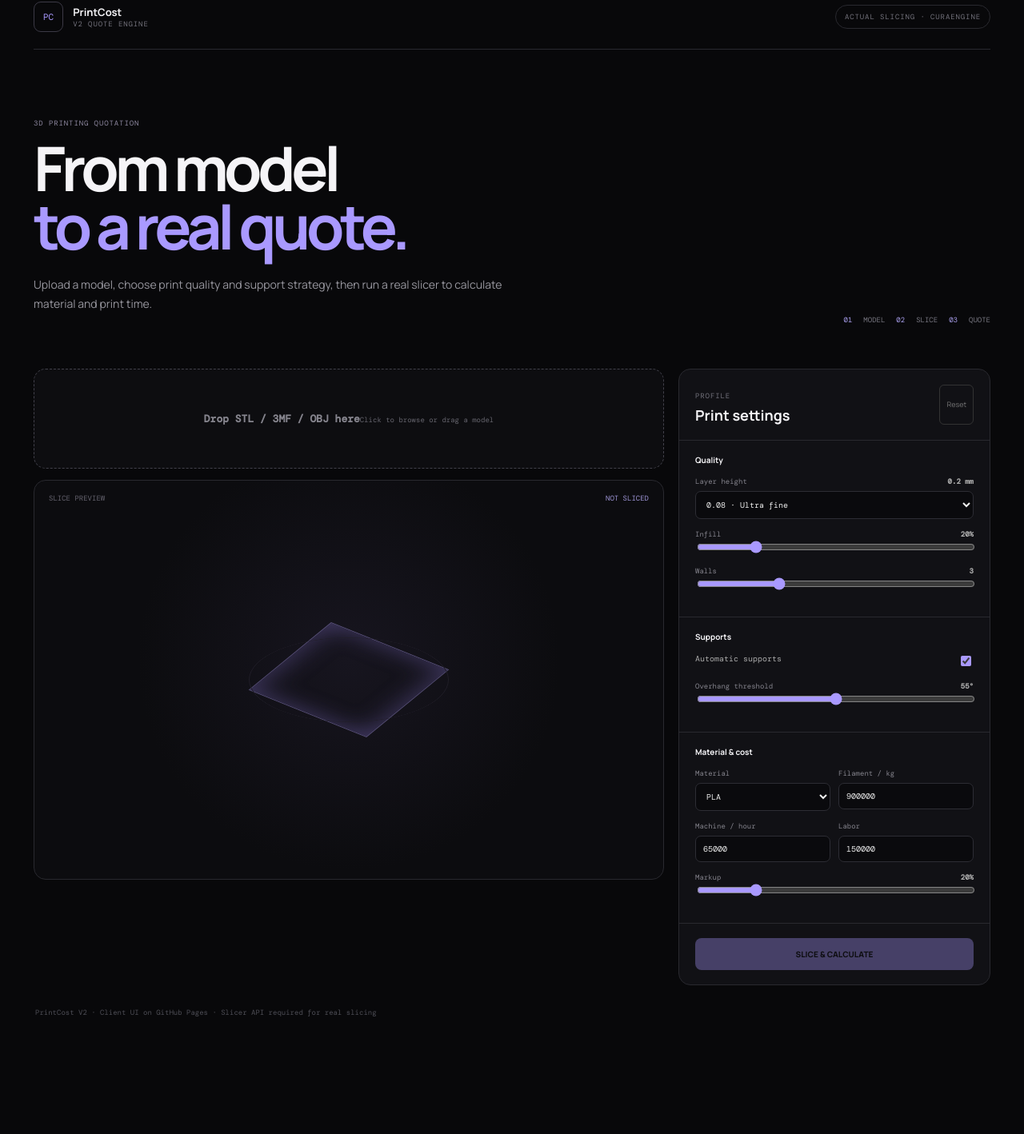
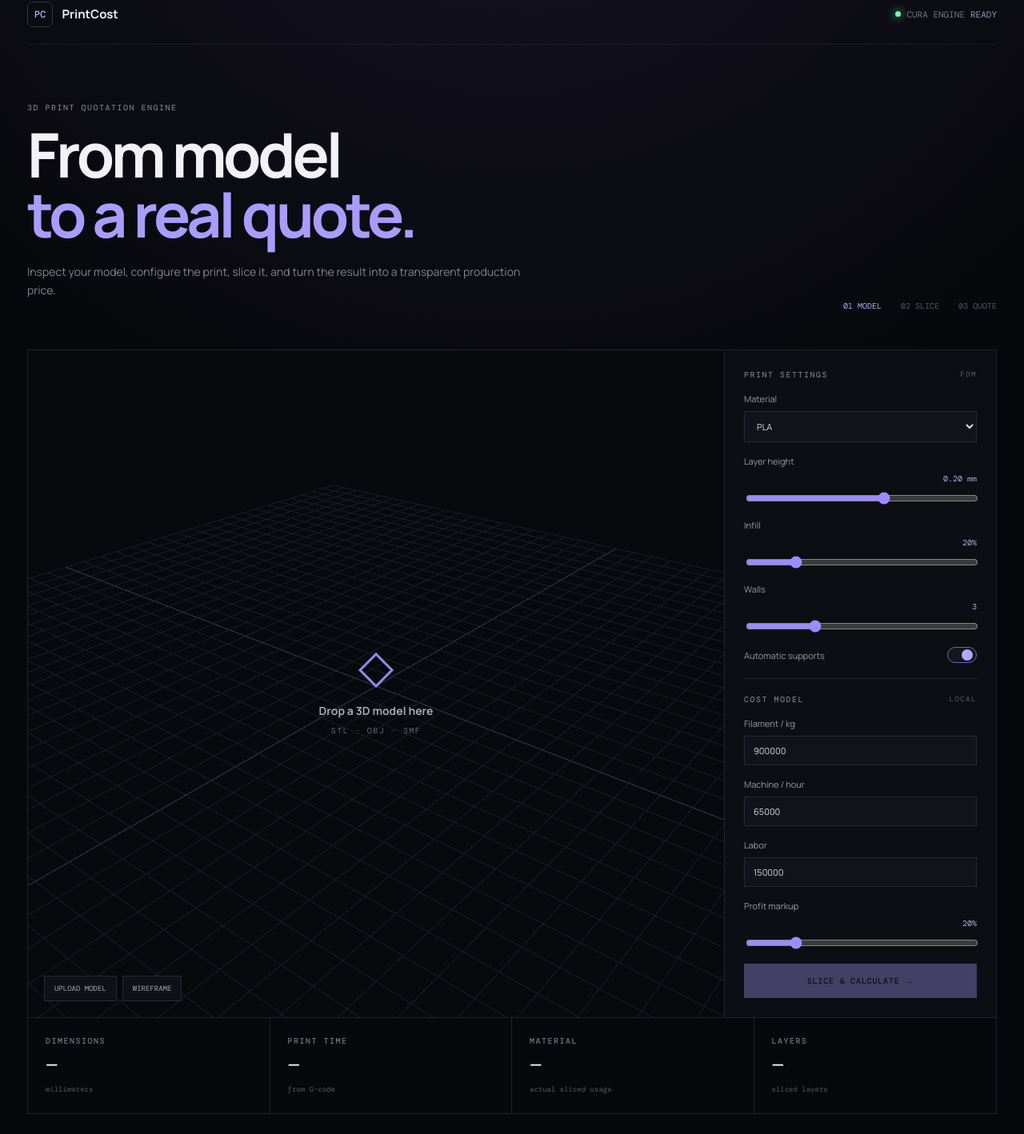
Before and after one commit to aliaslany/3DPRICE, a React (Vite) app in the folder frontend/: page / in a window 1280 px wide. Shown: the part 20-1438 px from the top of the page at 80% size. Before the commit the page ends 1350 px from the top, so only its background shows below. Built offline with nearby package versions, Linux system fonts and the light colour scheme; no server answers.

Commit message:
Add files via upload

```diff
--- a/frontend/src/App.tsx
+++ b/frontend/src/App.tsx
@@ -1,39 +1,283 @@
-import {useMemo,useState} from "react";
+import { useEffect, useRef, useState } from "react";
+import * as THREE from "three";
+import { OrbitControls } from "three/examples/jsm/controls/OrbitControls.js";
+import { STLLoader } from "three/examples/jsm/loaders/STLLoader.js";
+import { OBJLoader } from "three/examples/jsm/loaders/OBJLoader.js";
+import { ThreeMFLoader } from "three/examples/jsm/loaders/3MFLoader.js";
 
-type Settings={material:string;layerHeight:number;infill:number;walls:number;supports:boolean;supportAngle:number;printer:string;currency:string;filamentPerKg:number;machinePerHour:number;labor:number;markup:number;delivery:number};
-type Slice={volume_cm3:number;weight_g:number;print_time_sec:number;material_cost:number;machine_cost:number;support_weight_g:number;layers:number;total:number;warnings:string[]};
-const API=import.meta.env.VITE_API_URL||"http://localhost:8000";
-const initial:Settings={material:"PLA",layerHeight:.2,infill:20,walls:3,supports:true,supportAngle:55,printer:"generic_fdm_220",currency:"Toman",filamentPerKg:900000,machinePerHour:65000,labor:150000,markup:20,delivery:0};
-const money=(n:number)=>new Intl.NumberFormat("en-US",{maximumFractionDigits:0}).format(n)+" تومان";
+const API = import.meta.env.VITE_API_URL || "http://localhost:8000";
 
-export default function App(){
- const [file,setFile]=useState<File|null>(null),[s,setS]=useState(initial),[busy,setBusy]=useState(false),[slice,setSlice]=useState<Slice|null>(null),[quote,setQuote]=useState(false),[error,setError]=useState("");
- const set=(k:keyof Settings,v:any)=>setS(x=>({...x,[k]:v}));
- const choose=(f?:File)=>{if(!f)return; if(!/\.(stl|3mf|obj)$/i.test(f.name)){setError("Only STL, 3MF and OBJ are supported.");return}setError("");setFile(f);setSlice(null)};
- const run=async()=>{if(!file)return;setBusy(true);setError("");try{const fd=new FormData();fd.append("file",file);Object.entries(s).forEach(([k,v])=>fd.append(k,String(v)));const r=await fetch(API+"/api/slice", {method:"POST",body:fd});if(!r.ok)throw new Error(await r.text());setSlice(await r.json())}catch(e){setError(e instanceof Error?e.message:"Slicing failed. Check the backend URL.")}finally{setBusy(false)}};
- const quoteReady=useMemo(()=>!!slice,[slice]);
- return <main>
-  <header><div className="brand"><b>PC</b><span><strong>PrintCost</strong><small>V2 QUOTE ENGINE</small></span></div><span className="status">ACTUAL SLICING · CURAENGINE</span></header>
-  <section className="hero"><div><small>3D PRINTING QUOTATION</small><h1>From model<br/><i>to a real quote.</i></h1><p>Upload a model, choose print quality and support strategy, then run a real slicer to calculate material and print time.</p></div><div className="steps"><span>01</span>MODEL <span>02</span>SLICE <span>03</span>QUOTE</div></section>
-  <section className="layout">
-   <div className="main">
-    <label className={"drop "+(file?"filled":"")} onDragOver={e=>e.preventDefault()} onDrop={e=>{e.preventDefault();choose(e.dataTransfer.files[0])}}>
-      <input type="file" accept=".stl,.3mf,.obj" onChange={e=>choose(e.target.files?.[0])}/>
-      <strong>{file?file.name:"Drop STL / 3MF / OBJ here"}</strong><span>{file?"Ready for slicing":"Click to browse or drag a model"}</span>
-    </label>
-    <div className="preview"><div className="preview-top">SLICE PREVIEW <span>{slice?"SLICED":"NOT SLICED"}</span></div><div className="wire"><div className="cube"></div><div className="ring"></div></div></div>
-    {slice&&<div className="metrics"><div><small>PRINT TIME</small><b>{Math.ceil(slice.print_time_sec/60)} min</b></div><div><small>MATERIAL</small><b>{slice.weight_g.toFixed(1)} g</b></div><div><small>LAYERS</small><b>{slice.layers}</b></div><div><small>SUPPORT</small><b>{slice.support_weight_g.toFixed(1)} g</b></div></div>}
-   </div>
-   <aside>
-    <div className="panel-title"><div><small>PROFILE</small><h2>Print settings</h2></div><button onClick={()=>setS(initial)}>Reset</button></div>
-    <section><h3>Quality</h3><label>Layer height <b>{s.layerHeight} mm</b><select value={s.layerHeight} onChange={e=>set("layerHeight",+e.target.value)}><option value=".08">0.08 · Ultra fine</option><option value=".12">0.12 · Fine</option><option value=".16">0.16 · Detail</option><option value=".2">0.20 · Standard</option><option value=".28">0.28 · Draft</option></select></label><label>Infill <b>{s.infill}%</b><input type="range" min="0" max="100" value={s.infill} onChange={e=>set("infill",+e.target.value)}/></label><label>Walls <b>{s.walls}</b><input type="range" min="1" max="8" value={s.walls} onChange={e=>set("walls",+e.target.value)}/></label></section>
-    <section><h3>Supports</h3><div className="toggle"><span>Automatic supports</span><input type="checkbox" checked={s.supports} onChange={e=>set("supports",e.target.checked)}/></div><label>Overhang threshold <b>{s.supportAngle}°</b><input type="range" min="40" max="70" value={s.supportAngle} onChange={e=>set("supportAngle",+e.target.value)}/></label></section>
-    <section><h3>Material & cost</h3><div className="two"><label>Material<select value={s.material} onChange={e=>set("material",e.target.value)}><option>PLA</option><option>PETG</option><option>ABS</option><option>TPU</option></select></label><label>Filament / kg<input type="number" value={s.filamentPerKg} onChange={e=>set("filamentPerKg",+e.target.value)}/></label></div><div className="two"><label>Machine / hour<input type="number" value={s.machinePerHour} onChange={e=>set("machinePerHour",+e.target.value)}/></label><label>Labor<input type="number" value={s.labor} onChange={e=>set("labor",+e.target.value)}/></label></div><label>Markup <b>{s.markup}%</b><input type="range" min="0" max="100" value={s.markup} onChange={e=>set("markup",+e.target.value)}/></label></section>
-    <button className="slice" disabled={!file||busy} onClick={run}>{busy?"SLICING MODEL…":slice?"RE-SLICE MODEL":"SLICE & CALCULATE"}</button>
-    {slice&&<div className="quote"><small>ESTIMATED CUSTOMER PRICE</small><strong>{money(slice.total)}</strong><div><span>Material</span><b>{money(slice.material_cost)}</b></div><div><span>Machine</span><b>{money(slice.machine_cost)}</b></div><div><span>Labor + markup</span><b>{money(slice.total-slice.material_cost-slice.machine_cost)}</b></div><button onClick={()=>setQuote(true)}>CREATE QUOTE →</button></div>}
-   </aside>
-  </section>
-  {quote&&<div className="modal"><div className="quote-card"><button className="x" onClick={()=>setQuote(false)}>×</button><small>PRINTCOST / QUOTE</small><h2>Professional print quote</h2><div className="quote-file">{file?.name}<span>{s.material} · {s.layerHeight} mm · {s.infill}% infill</span></div><div className="big">{money(slice!.total)}</div><div className="quote-grid"><span>Print time<b>{Math.ceil(slice!.print_time_sec/60)} min</b></span><span>Material<b>{slice!.weight_g.toFixed(1)} g</b></span><span>Supports<b>{s.supports?"Automatic":"Off"}</b></span><span>Layers<b>{slice!.layers}</b></span></div><form onSubmit={e=>{e.preventDefault();alert("Demo order submitted. Connect this form to your order API/email in production.")}}><input required placeholder="Customer name"/><input required type="tel" placeholder="Phone number"/><textarea placeholder="Delivery notes"></textarea><button>REQUEST THIS PRINT →</button></form></div></div>}
-  <footer>PrintCost V2 · Client UI on GitHub Pages · Slicer API required for real slicing</footer>
- </main>
+type Metrics = {
+  weight_g: number;
+  print_time_sec: number;
+  material_cost: number;
+  machine_cost: number;
+  total: number;
+  layers?: number;
+};
+
+function formatTime(sec: number) {
+  if (!sec) return "—";
+  const h = Math.floor(sec / 3600);
+  const m = Math.floor((sec % 3600) / 60);
+  return h ? `${h}h ${m}m` : `${m}m`;
 }
+
+function money(v: number) {
+  return new Intl.NumberFormat("en-US", { maximumFractionDigits: 0 }).format(v);
+}
+
+function Viewer({ file, wireframe, onMetrics }: {
+  file: File | null; wireframe: boolean; onMetrics: (m: {x:number,y:number,z:number}) => void;
+}) {
+  const mount = useRef<HTMLDivElement>(null);
+  const [loading, setLoading] = useState(false);
+
+  useEffect(() => {
+    if (!mount.current) return;
+    const host = mount.current;
+    const scene = new THREE.Scene();
+    scene.background = new THREE.Color("#08090d");
+
+    const camera = new THREE.PerspectiveCamera(42, host.clientWidth / host.clientHeight, 0.1, 10000);
+    camera.position.set(180, 150, 220);
+
+    const renderer = new THREE.WebGLRenderer({ antialias: true });
+    renderer.setPixelRatio(Math.min(devicePixelRatio, 2));
+    renderer.setSize(host.clientWidth, host.clientHeight);
+    renderer.outputColorSpace = THREE.SRGBColorSpace;
+    host.appendChild(renderer.domElement);
+
+    const controls = new OrbitControls(camera, renderer.domElement);
+    controls.enableDamping = true;
+    controls.dampingFactor = 0.07;
+
+    scene.add(new THREE.HemisphereLight(0xdfe7ff, 0x171923, 2.1));
+    const key = new THREE.DirectionalLight(0xffffff, 2.5);
+    key.position.set(120, 220, 160);
+    scene.add(key);
+    const rim = new THREE.PointLight(0x9b8cff, 20, 700);
+    rim.position.set(-180, 120, -120);
+    scene.add(rim);
+
+    const grid = new THREE.GridHelper(400, 40, 0x353946, 0x1b1d25);
+    grid.position.y = -1;
+    scene.add(grid);
+
+    let object: THREE.Object3D | null = null;
+    let frame: number;
+
+    const dispose = () => {
+      if (!object) return;
+      object.traverse((node: any) => {
+        node.geometry?.dispose?.();
+        if (Array.isArray(node.material)) node.material.forEach((m:any) => m.dispose?.());
+        else node.material?.dispose?.();
+      });
+    };
+
+    const fit = (obj: THREE.Object3D) => {
+      const box = new THREE.Box3().setFromObject(obj);
+      const size = box.getSize(new THREE.Vector3());
+      const center = box.getCenter(new THREE.Vector3());
+      obj.position.sub(center);
+      const max = Math.max(size.x, size.y, size.z);
+      const distance = max / (2 * Math.tan(THREE.MathUtils.degToRad(camera.fov / 2))) * 1.55;
+      camera.position.set(distance, distance * .7, distance);
+      camera.near = Math.max(max / 1000, .01);
+      camera.far = Math.max(max * 20, 1000);
+      camera.updateProjectionMatrix();
+      controls.target.set(0, 0, 0);
+      controls.update();
+      onMetrics({ x:size.x, y:size.y, z:size.z });
+    };
+
+    const material = new THREE.MeshStandardMaterial({
+      color: 0xaaa0ff,
+      roughness: .28,
+      metalness: .08,
+      wireframe
+    });
+
+    const load = async () => {
+      if (!file) return;
+      setLoading(true);
+      dispose();
+      const url = URL.createObjectURL(file);
+      try {
+        let obj: THREE.Object3D;
+        if (file.name.toLowerCase().endsWith(".stl")) {
+          const geometry = await new STLLoader().loadAsync(url);
+          geometry.computeVertexNormals();
+          obj = new THREE.Mesh(geometry, material.clone());
+        } else if (file.name.toLowerCase().endsWith(".obj")) {
+          obj = await new OBJLoader().loadAsync(url);
+          obj.traverse((n:any) => { if (n.isMesh) n.material = material.clone(); });
+        } else {
+          obj = await new ThreeMFLoader().loadAsync(url);
+          obj.traverse((n:any) => { if (n.isMesh) n.material = material.clone(); });
+        }
+        object = obj;
+        scene.add(obj);
+        fit(obj);
+      } catch (e) {
+        console.error(e);
+      } finally {
+        URL.revokeObjectURL(url);
+        setLoading(false);
+      }
+    };
+    load();
+
+    const resize = () => {
+      if (!host.clientWidth || !host.clientHeight) return;
+      camera.aspect = host.clientWidth / host.clientHeight;
+      camera.updateProjectionMatrix();
+      renderer.setSize(host.clientWidth, host.clientHeight);
+    };
+    const observer = new ResizeObserver(resize);
+    observer.observe(host);
+
+    const animate = () => {
+      controls.update();
+      renderer.render(scene, camera);
+      frame = requestAnimationFrame(animate);
+    };
+    animate();
+
+    return () => {
+      cancelAnimationFrame(frame);
+      observer.disconnect();
+      controls.dispose();
+      dispose();
+      renderer.dispose();
+      host.removeChild(renderer.domElement);
+    };
+  }, [file, wireframe, onMetrics]);
+
+  return <div className="viewer">
+    <div ref={mount} className="canvas"/>
+    {!file && <div className="empty-view">
+      <div className="model-glyph">◇</div>
+      <strong>Drop a 3D model here</strong>
+      <span>STL · OBJ · 3MF</span>
+    </div>}
+    {loading && <div className="viewer-loading">Loading geometry…</div>}
+    {file && <div className="viewer-hud">
+      <span>3D WORKSPACE</span>
+      <span>ORBIT · ZOOM · PAN</span>
+    </div>}
+  </div>;
+}
+
+export default function App() {
+  const [file, setFile] = useState<File|null>(null);
+  const [wireframe, setWireframe] = useState(false);
+  const [dims, setDims] = useState({x:0,y:0,z:0});
+  const [drag, setDrag] = useState(false);
+  const [material, setMaterial] = useState("PLA");
+  const [layer, setLayer] = useState(.2);
+  const [infill, setInfill] = useState(20);
+  const [walls, setWalls] = useState(3);
+  const [supports, setSupports] = useState(true);
+  const [markup, setMarkup] = useState(20);
+  const [machine, setMachine] = useState(65000);
+  const [filament, setFilament] = useState(900000);
+  const [labor, setLabor] = useState(150000);
+  const [result, setResult] = useState<Metrics|null>(null);
+  const [busy, setBusy] = useState(false);
+  const input = useRef<HTMLInputElement>(null);
+
+  const choose = (f: File) => {
+    if (/\.(stl|obj|3mf)$/i.test(f.name)) setFile(f);
+  };
+
+  const slice = async () => {
+    if (!file) return;
+    setBusy(true);
+    const form = new FormData();
+    form.append("file", file);
+    form.append("material", material);
+    form.append("layerHeight", String(layer));
+    form.append("infill", String(infill));
+    form.append("walls", String(walls));
+    form.append("supports", String(supports));
+    form.append("markup", String(markup));
+    form.append("machinePerHour", String(machine));
+    form.append("filamentPerKg", String(filament));
+    form.append("labor", String(labor));
+    try {
+      const r = await fetch(`${API}/api/slice`, { method:"POST", body:form });
+      if (!r.ok) throw new Error(await r.text());
+      setResult(await r.json());
+    } catch {
+      setResult(null);
+      alert("The slicer API is not reachable. Start the FastAPI/CuraEngine backend or configure VITE_API_URL.");
+    } finally { setBusy(false); }
+  };
+
+  const onDrop = (e: React.DragEvent) => {
+    e.preventDefault(); setDrag(false);
+    const f = e.dataTransfer.files[0]; if (f) choose(f);
+  };
+
+  return <main>
+    <header className="topbar">
+      <div className="brand"><span>PC</span><strong>PrintCost</strong></div>
+      <div className="status"><i/> CURA ENGINE <b>READY</b></div>
+    </header>
+
+    <section className="hero">
+      <div>
+        <div className="eyebrow">3D PRINT QUOTATION ENGINE</div>
+        <h1>From model<br/><em>to a real quote.</em></h1>
+        <p>Inspect your model, configure the print, slice it, and turn the result into a transparent production price.</p>
+      </div>
+      <div className="steps"><span className="active">01 MODEL</span><span>02 SLICE</span><span>03 QUOTE</span></div>
+    </section>
+
+    <section className="workspace">
+      <div className="stage-wrap" onDragOver={e=>{e.preventDefault();setDrag(true)}} onDragLeave={()=>setDrag(false)} onDrop={onDrop}>
+        <Viewer file={file} wireframe={wireframe} onMetrics={setDims}/>
+        {drag && <div className="drop-overlay">DROP MODEL TO LOAD</div>}
+        <div className="stage-actions">
+          <button onClick={()=>input.current?.click()}>{file ? "CHANGE MODEL" : "UPLOAD MODEL"}</button>
+          <button onClick={()=>setWireframe(!wireframe)}>{wireframe ? "SOLID" : "WIREFRAME"}</button>
+          <input ref={input} hidden type="file" accept=".stl,.obj,.3mf" onChange={e=>e.target.files?.[0]&&choose(e.target.files[0])}/>
+        </div>
+        {file && <div className="model-info">
+          <strong>{file.name}</strong>
+          <span>{dims.x.toFixed(1)} × {dims.y.toFixed(1)} × {dims.z.toFixed(1)} mm</span>
+        </div>}
+      </div>
+
+      <aside className="panel">
+        <div className="panel-head"><span>PRINT SETTINGS</span><small>FDM</small></div>
+        <label>Material<select value={material} onChange={e=>setMaterial(e.target.value)}><option>PLA</option><option>PETG</option><option>ABS</option><option>TPU</option></select></label>
+        <label>Layer height <output>{layer.toFixed(2)} mm</output><input type="range" min=".08" max=".28" step=".01" value={layer} onChange={e=>setLayer(+e.target.value)}/></label>
+        <label>Infill <output>{infill}%</output><input type="range" min="0" max="100" step="5" value={infill} onChange={e=>setInfill(+e.target.value)}/></label>
+        <label>Walls <output>{walls}</output><input type="range" min="1" max="8" value={walls} onChange={e=>setWalls(+e.target.value)}/></label>
+        <div className="toggle"><span>Automatic supports</span><button className={supports?"on":""} onClick={()=>setSupports(!supports)}><i/></button></div>
+        <div className="divider"/>
+        <div className="panel-head"><span>COST MODEL</span><small>LOCAL</small></div>
+        <label>Filament / kg<input type="number" value={filament} onChange={e=>setFilament(+e.target.value)}/></label>
+        <label>Machine / hour<input type="number" value={machine} onChange={e=>setMachine(+e.target.value)}/></label>
+        <label>Labor<input type="number" value={labor} onChange={e=>setLabor(+e.target.value)}/></label>
+        <label>Profit markup <output>{markup}%</output><input type="range" min="0" max="100" value={markup} onChange={e=>setMarkup(+e.target.value)}/></label>
+        <button className="slice" disabled={!file||busy} onClick={slice}>{busy ? "SLICING MODEL…" : "SLICE & CALCULATE →"}</button>
+      </aside>
+    </section>
+
+    <section className="metrics">
+      <div><small>DIMENSIONS</small><strong>{dims.x ? `${dims.x.toFixed(1)} × ${dims.y.toFixed(1)} × ${dims.z.toFixed(1)}` : "—"}</strong><span>millimeters</span></div>
+      <div><small>PRINT TIME</small><strong>{result ? formatTime(result.print_time_sec) : "—"}</strong><span>from G-code</span></div>
+      <div><small>MATERIAL</small><strong>{result ? `${result.weight_g.toFixed(1)} g` : "—"}</strong><span>actual sliced usage</span></div>
+      <div><small>LAYERS</small><strong>{result?.layers || "—"}</strong><span>sliced layers</span></div>
+    </section>
+
+    <section className="quote">
+      <div><small>ESTIMATED CUSTOMER PRICE</small><strong>{result ? `${money(result.total)} تومان` : "Awaiting slice"}</strong><span>Transparent calculation · material + machine + labor + markup</span></div>
+      {result && <div className="quote-details"><span>Material <b>{money(result.material_cost)}</b></span><span>Machine <b>{money(result.machine_cost)}</b></span></div>}
+    </section>
+  </main>
+}
```
Also changed, not shown: frontend/package.json (+17 -4 lines), frontend/tsconfig.json (+10 -1 lines), frontend/src/styles.css, 2 other files (tests, documents, lock files or other folders).
